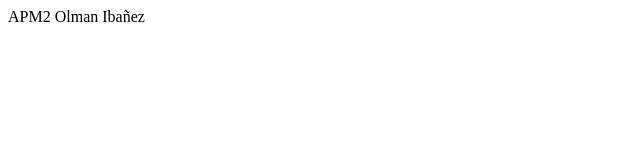
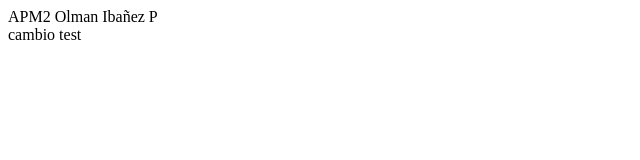
Before and after one commit to olmandocs/diplomado-am2, a plain HTML site: page index.html in a window 1280 px wide. Shown: the full height of the page, 0-640 px from the left. Drawn offline with Linux system fonts and the light colour scheme.

Commit message:
cambio index.html
cambio header add nav

```diff
--- a/index.html
+++ b/index.html
@@ -5,6 +5,7 @@
 		<meta charset="UTF-8">
 	</head>
 	<body>
-		<header>APM2 Olman Ibañez</header>
+		<header>APM2 Olman Ibañez P</header>
+		<nav>cambio test</nav>
 	</body>
 </html>
```
